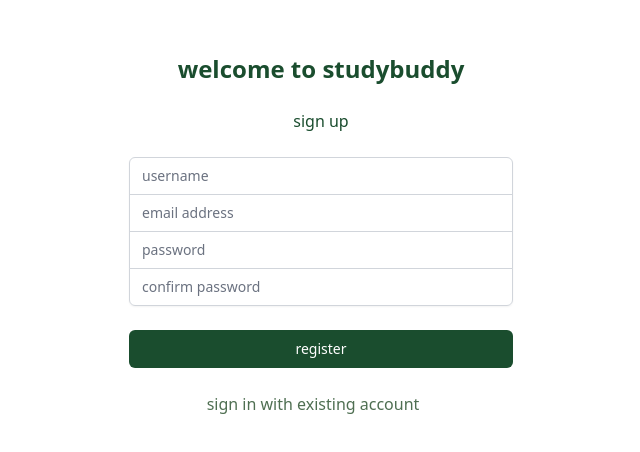
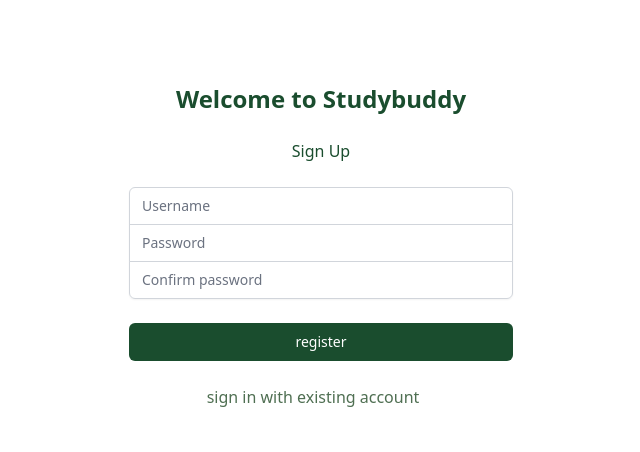
Before and after one commit to ChibaweM/flash-cards, a React (Vite) app: page /signup in a window 1280 px wide. Shown: the part 166-618 px from the top of the page, without its empty margins (319-959 px from the left). Built offline with nearby package versions, Linux system fonts and the light colour scheme.

Commit message:
adding skeleton for register functionality

```diff
--- a/package.json
+++ b/package.json
@@ -10,6 +10,7 @@
     "preview": "vite preview"
   },
   "dependencies": {
+    "axios": "^1.7.7",
     "react": "^18.3.1",
     "react-dom": "^18.3.1",
     "react-router-dom": "^6.25.1"
--- /dev/null
+++ b/src/api/axios.js
@@ -0,0 +1,5 @@
+import axios from "axios";
+
+export default axios.create({
+    baseURL: 'http://localhost:8080'
+});
--- a/src/components/Signup.jsx
+++ b/src/components/Signup.jsx
@@ -1,6 +1,11 @@
 // src/components/SignUp.js
 import React, { useEffect, useRef, useState } from "react";
 import { Link } from "react-router-dom";
+import axios from "../api/axios";
+
+
+const Register_URL = '/users/auth/signup';
+
 
 function Signup() {
   const userRef = useRef();
@@ -11,11 +16,7 @@ function Signup() {
   const [validName, setValidName] = useState(false);
   const [nameFocus, setNameFocus] = useState(false);
 
-  const [email, setEmail] = useState("");
-  const [validEmail, setValidEmail] = useState(false);
-  const [emailFocus, setEmailFocus] = useState(false);
-
-  const [pwd, setPwd] = useState("");
+  const [password, setPwd] = useState("");
   const [validPwd, setValidPwd] = useState(false);
   const [pwdFocus, setPwdFocus] = useState(false);
 
@@ -27,8 +28,11 @@ function Signup() {
   const [errMsg, setErrMsg] = useState("");
   const [success, setSuccess] = useState(false);
 
+  useEffect(() => {
+    setErrMsg("");
+  }, [username, password, conPwd]);
 
- /*  //helpers to capture the data from the form
+  /*  //helpers to capture the data from the form
   useEffect(() => {
     userRef.current.focus();
   }, []);
@@ -44,51 +48,64 @@ function Signup() {
   useEffect(() => {
     setValidPwd(PWD_REGEX.test(pwd));
     setValidConPwd(pwd === conPwd);
-  }, [pwd, conPwd]);
+  }, [pwd, conPwd]);*/
 
-  useEffect(() => {
-    setErrMsg("");
-  }, [username, pwd, conPwd]); */
+  const handleSubmit = async (e) => {
+    e.preventDefault();
 
+    try {
+      const resp = await axios.post(
+        '/users/auth/signup',
+        JSON.stringify({ username, password }),
+        {
+          headers: { "Content-Type": "application/json" },
+          withCredentials: true
+        }
+      );
+    } catch (err) {
+      if (!err?.resp) {
+        setErrMsg("No server response");
+        console.log("No server response");
+      } else {
+        setErrMsg("Idk what error you got bro");
+        console.log("");
+      }
+    }
+  };
   return (
     <div className="min-h-screen flex items-center justify-center bg-white">
       <div className="w-full max-w-md p-8 space-y-6 bg-white">
+        <p ref={errRef} className={errMsg ? "errmsg" : "offscreen"}>
+          {errMsg}
+        </p>
         <h2 className="text-center text-2xl font-bold text-olive">
-          welcome to studybuddy
+          Welcome to Studybuddy
         </h2>
-        <h4 className="text-center text-olive"> sign up</h4>
-        <form onSubmit={""} className="mt-8 space-y-6">
+        <h4 className="text-center text-olive"> Sign Up</h4>
+        <form onSubmit={handleSubmit} className="mt-8 space-y-6">
           <div className="rounded-md shadow-sm -space-y-px">
             <div>
               <label htmlFor="username" className="sr-only">
                 username
               </label>
               <input
+                type="text"
                 id="username"
+                ref={userRef}
                 name="username"
-                autoComplete="current-password"
+                autoComplete="off"
+                onChange={(e) => setUsername(e.target.value)}
+                onFocus={() => setNameFocus(true)}
+                onBlur={() => setNameFocus(false)}
                 required
                 className="appearance-none rounded-none relative block w-full px-3 py-2 border border-gray-300 placeholder-gray-500 text-gray-900 rounded-t-md focus:outline-none focus:ring-olive focus:border-olive focus:z-10 sm:text-sm"
-                placeholder="username"
+                placeholder="Username"
               />
             </div>
-            <div>
-              <label htmlFor="email-address" className="sr-only">
-                email address
-              </label>
-              <input
-                id="email-address"
-                name="email"
-                type="email"
-                autoComplete="email"
-                required
-                className="appearance-none rounded-none relative block w-full px-3 py-2 border border-gray-300 placeholder-gray-500 text-gray-900  focus:outline-none focus:ring-olive focus:border-olive focus:z-10 sm:text-sm"
-                placeholder="email address"
-              />
-            </div>
+
             <div>
               <label htmlFor="password" className="sr-only">
-                passwords
+                password
               </label>
               <input
                 id="password"
@@ -97,21 +114,27 @@ function Signup() {
                 autoComplete="current-password"
                 required
                 className="appearance-none rounded-none relative block w-full px-3 py-2 border border-gray-300 placeholder-gray-500 text-gray-900  focus:outline-none focus:ring-olive focus:border-olive focus:z-10 sm:text-sm"
-                placeholder="password"
+                placeholder="Password"
+                onChange={(e) => setPwd(e.target.value)}
+                onFocus={() => setPwdFocus(true)}
+                onBlur={() => setPwdFocus(false)}
               />
             </div>
             <div>
-              <label htmlFor="confirmpassword" className="sr-only">
-                confirm password
+              <label htmlFor="conPwd" className="sr-only">
+                conPwd
               </label>
               <input
-                id="confirmpassword"
-                name="confirmpassword"
+                id="conPwd"
+                name="conPwd"
                 type="password"
                 autoComplete="current-password"
                 required
                 className="appearance-none rounded-none relative block w-full px-3 py-2 border border-gray-300 placeholder-gray-500 text-gray-900 rounded-b-md focus:outline-none focus:ring-olive focus:border-olive focus:z-10 sm:text-sm"
-                placeholder="confirm password"
+                placeholder="Confirm password"
+                onChange={(e) => setConPwd(e.target.value)}
+                onFocus={() => setConPwdFocus(true)}
+                onBlur={() => setConPwd(false)}
               />
             </div>
           </div>
```
Also changed, not shown: 1 other file (tests, documents, lock files or other folders).
